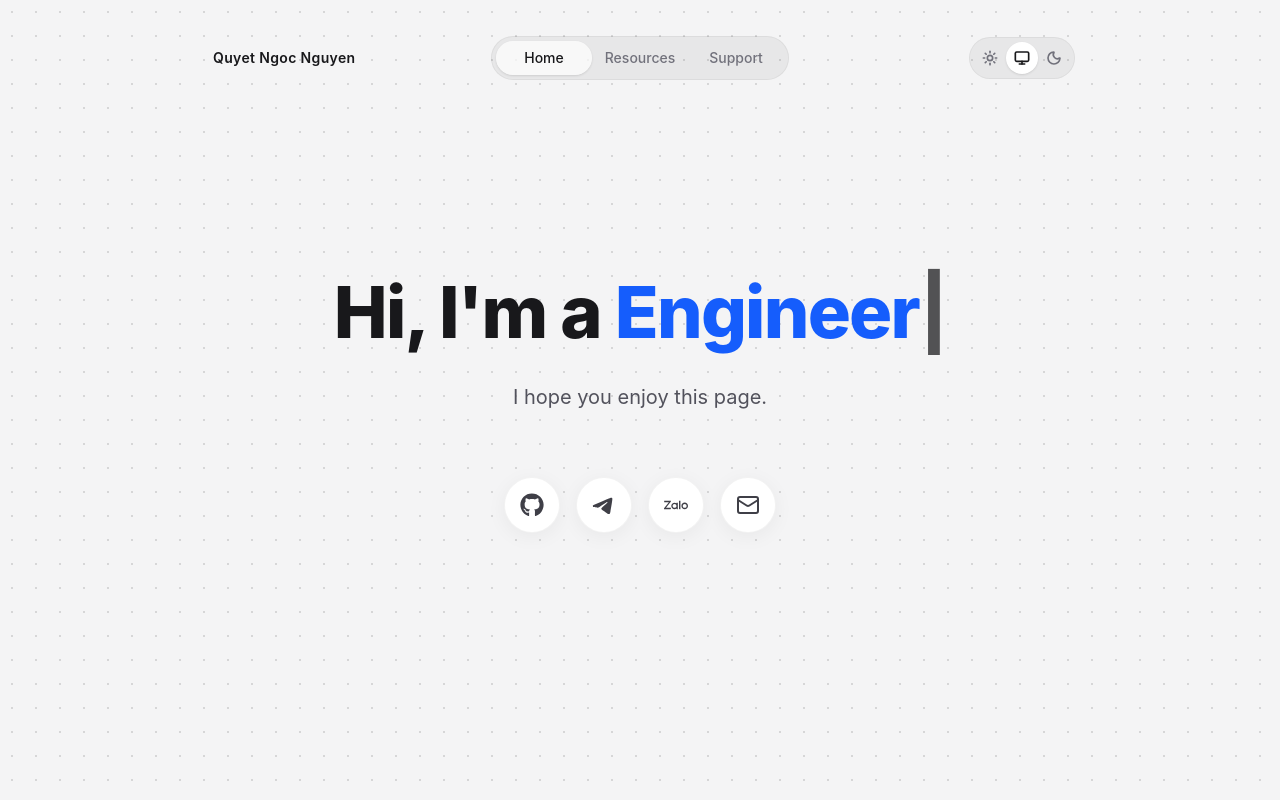
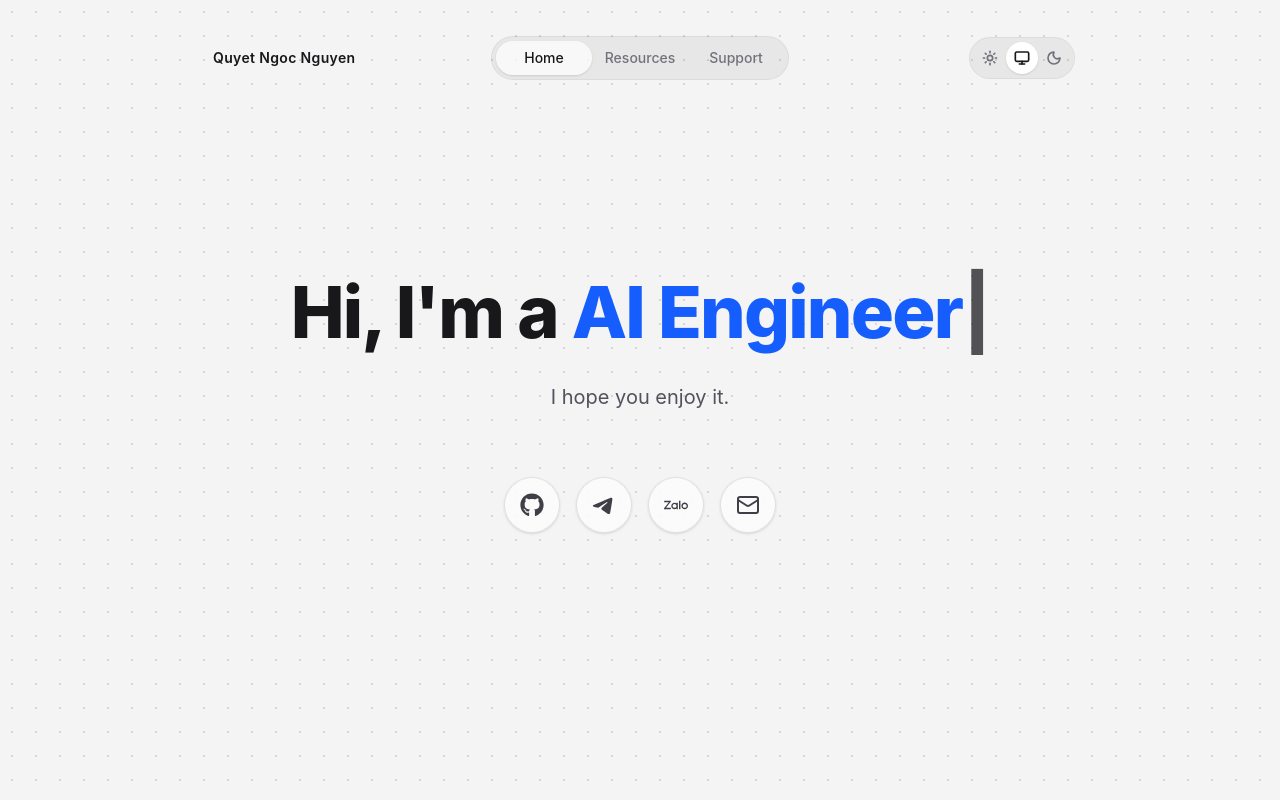
Before and after one commit to nnq962/new, a React (Vite) app: page / in a window 1280 px wide. Built offline with nearby package versions, Linux system fonts and the light colour scheme.

Commit message:
update: scrollbar, ready to apply animation

```diff
--- a/src/components/hero-section.tsx
+++ b/src/components/hero-section.tsx
@@ -4,7 +4,7 @@ import { FaGithub } from 'react-icons/fa';
 import { RiTelegram2Fill } from "react-icons/ri";
 import { SiZalo } from 'react-icons/si';
 
-const ROLES = ["Developer", "Engineer", "Worker", "Vibe coder"];
+const ROLES = ["Developer", "AI Engineer", "Worker", "Vibe coder"];
 
 const socialLinks = [
   { icon: FaGithub, href: 'https://github.com/nnq962', label: 'GitHub' },
@@ -52,7 +52,7 @@ export default function HeroSection() {
 
       {/* Subheading */}
       <p className="text-lg md:text-xl text-zinc-600 dark:text-gray-400 max-w-2xl mb-12 leading-relaxed transition-colors duration-500 md:duration-1000">
-        I hope you enjoy this page.
+        I hope you enjoy it.
       </p>
 
       {/* Social Links */}
@@ -66,12 +66,9 @@ export default function HeroSection() {
               target="_blank"
               rel="noopener noreferrer"
               aria-label={link.label}
-              className="group relative flex items-center justify-center w-14 h-14 rounded-full bg-white dark:bg-zinc-900 border border-black/5 dark:border-white/10 shadow-[0_4px_20px_rgba(0,0,0,0.05)] dark:shadow-[0_4px_20px_rgba(255,255,255,0.05)] hover:shadow-[0_8px_30px_rgba(0,0,0,0.1)] dark:hover:shadow-[0_8px_30px_rgba(255,255,255,0.1)] hover:scale-110 transition-all duration-300"
+              className="group relative flex items-center justify-center w-14 h-14 rounded-full bg-white/60 dark:bg-zinc-800/50 backdrop-blur-md border border-black/10 dark:border-white/10 shadow-sm hover:shadow-md hover:bg-white dark:hover:bg-zinc-700/60 hover:scale-110 transition-all duration-300"
             >
-              {/* Hover gradient background */}
-              <div className="absolute inset-0 rounded-full bg-gradient-to-tr from-sky-500/10 to-amber-500/10 dark:from-sky-500/20 dark:to-amber-500/15 opacity-0 group-hover:opacity-100 transition-opacity duration-300"></div>
-
-              <Icon className="w-6 h-6 text-zinc-700 dark:text-zinc-300 group-hover:text-sky-600 dark:group-hover:text-sky-400 transition-colors duration-300 relative z-10" />
+              <Icon className="w-6 h-6 text-zinc-700 dark:text-zinc-300 group-hover:text-zinc-900 dark:group-hover:text-white transition-colors duration-300 relative z-10" />
 
               {/* Tooltip */}
               <span className="absolute -bottom-10 opacity-0 group-hover:opacity-100 group-hover:translate-y-0 translate-y-2 transition-all duration-300 text-xs font-medium text-zinc-600 dark:text-zinc-300 bg-white dark:bg-zinc-800 px-2 py-1 rounded-md shadow-lg border border-black/5 dark:border-white/5 pointer-events-none">
--- a/src/components/resources-section.tsx
+++ b/src/components/resources-section.tsx
@@ -134,7 +134,7 @@ export default function ResourcesSection() {
                                         {/* Password */}
                                         <td className="px-6 py-4 text-center w-[20%]">
                                             {resource.password ? (
-                                                <span className="inline-flex items-center gap-1.5 px-3 py-1 rounded-full bg-amber-100/80 dark:bg-amber-500/10 border border-amber-200 dark:border-amber-500/20 text-amber-700 dark:text-amber-400 text-xs font-mono font-medium transition-colors duration-500 md:duration-1000">
+                                                <span className="inline-flex items-center gap-1.5 px-3 py-1 rounded-full bg-rose-100/80 dark:bg-rose-500/10 border border-rose-200 dark:border-rose-500/20 text-rose-700 dark:text-rose-400 text-xs font-mono font-medium transition-colors duration-500 md:duration-1000">
                                                     <Lock size={12} />
                                                     {resource.password}
                                                 </span>
@@ -152,7 +152,7 @@ export default function ResourcesSection() {
                                                 target="_blank"
                                                 rel="noopener noreferrer"
                                                 aria-label={`Download ${resource.title}`}
-                                                className="inline-flex items-center justify-center w-9 h-9 rounded-full bg-sky-100/80 dark:bg-sky-500/10 border border-sky-200 dark:border-sky-500/20 text-sky-600 dark:text-sky-400 hover:bg-sky-200 dark:hover:bg-sky-500/20 hover:scale-110 active:scale-95 transition-all duration-200"
+                                                className="inline-flex items-center justify-center w-9 h-9 rounded-full bg-emerald-100/80 dark:bg-emerald-500/10 border border-emerald-200 dark:border-emerald-500/20 text-emerald-600 dark:text-emerald-400 hover:bg-emerald-200 dark:hover:bg-emerald-500/20 hover:scale-110 active:scale-95 transition-all duration-200"
                                             >
                                                 <Download size={16} strokeWidth={2.5} />
                                             </a>
@@ -188,7 +188,7 @@ export default function ResourcesSection() {
                                 </p>
                                 <div className="flex items-center gap-2 mt-1.5">
                                     {resource.password ? (
-                                        <span className="inline-flex items-center gap-1 px-2 py-0.5 rounded-full bg-amber-100/80 dark:bg-amber-500/10 border border-amber-200 dark:border-amber-500/20 text-amber-700 dark:text-amber-400 text-[11px] font-mono font-medium transition-colors duration-500 md:duration-1000">
+                                        <span className="inline-flex items-center gap-1 px-2 py-0.5 rounded-full bg-rose-100/80 dark:bg-rose-500/10 border border-rose-200 dark:border-rose-500/20 text-rose-700 dark:text-rose-400 text-[11px] font-mono font-medium transition-colors duration-500 md:duration-1000">
                                             <Lock size={10} />
                                             {resource.password}
                                         </span>
@@ -209,7 +209,7 @@ export default function ResourcesSection() {
                                 target="_blank"
                                 rel="noopener noreferrer"
                                 aria-label={`Download ${resource.title}`}
-                                className="shrink-0 inline-flex items-center justify-center w-9 h-9 rounded-full bg-sky-100/80 dark:bg-sky-500/10 border border-sky-200 dark:border-sky-500/20 text-sky-600 dark:text-sky-400 hover:bg-sky-200 dark:hover:bg-sky-500/20 active:scale-95 transition-all duration-200"
+                                className="shrink-0 inline-flex items-center justify-center w-9 h-9 rounded-full bg-emerald-100/80 dark:bg-emerald-500/10 border border-emerald-200 dark:border-emerald-500/20 text-emerald-600 dark:text-emerald-400 hover:bg-emerald-200 dark:hover:bg-emerald-500/20 active:scale-95 transition-all duration-200"
                             >
                                 <Download size={16} strokeWidth={2.5} />
                             </a>
--- a/src/components/support.tsx
+++ b/src/components/support.tsx
@@ -1,4 +1,4 @@
-import { Coffee, Heart } from 'lucide-react';
+import { Coffee, Heart, Circle } from 'lucide-react';
 import qrImage from '../assets/qr.png';
 
 export default function SupportSection() {
@@ -32,8 +32,7 @@ export default function SupportSection() {
                         <div className="flex flex-col items-center gap-6 shrink-0">
                             {/* QR Code Container */}
                             <div className="group relative p-2">
-                                <div className="absolute inset-0 bg-amber-400/20 dark:bg-amber-400/10 rounded-2xl blur-2xl opacity-0 group-hover:opacity-100 transition-opacity duration-500"></div>
-                                <div className="relative rounded-2xl bg-white dark:bg-white/95 p-4 shadow-2xl border border-black/5 dark:border-white/10 transition-all duration-500 group-hover:scale-[1.02]">
+                                <div className="relative rounded-2xl bg-white/60 dark:bg-zinc-800/50 backdrop-blur-md p-4 shadow-xl border border-black/10 dark:border-white/10 transition-all duration-500 hover:scale-[1.05] hover:bg-white dark:hover:bg-zinc-700/60">
                                     <img
                                         src={qrImage}
                                         alt="Support QR Code"
@@ -45,8 +44,8 @@ export default function SupportSection() {
                             {/* Thank you note */}
                             <p className="inline-flex items-center gap-2 text-sm font-medium text-zinc-400 dark:text-zinc-500 transition-colors duration-500 md:duration-1000">
                                 Thank you for your support
-                                <span className="relative flex h-3.5 w-3.5 items-center justify-center">
-                                    <Heart size={14} className="animate-ping absolute inline-flex text-red-400 opacity-75 fill-current" />
+                                <span className="relative flex h-3 w-3 items-center justify-center">
+                                    <span className="animate-ping-slow absolute inline-flex h-full w-full rounded-full bg-red-400 opacity-75 translate-x-[-0.2px]"></span>
                                     <Heart size={14} className="relative inline-flex text-red-500 fill-current" />
                                 </span>
                             </p>
--- a/src/index.css
+++ b/src/index.css
@@ -21,3 +21,45 @@ body {
     scroll-snap-stop: always;
   }
 }
+
+@layer components {
+  /* Specific width for nested scrollable areas like tables */
+  .custom-scrollbar::-webkit-scrollbar {
+    width: 5px;
+  }
+
+  /* Hide the main scrollbar for a cleaner look */
+  #main-scroll-container::-webkit-scrollbar {
+    display: none;
+  }
+  #main-scroll-container {
+    -ms-overflow-style: none;  /* IE and Edge */
+    scrollbar-width: none;  /* Firefox */
+  }
+
+  ::-webkit-scrollbar-track {
+    background: transparent;
+  }
+
+  ::-webkit-scrollbar-thumb {
+    background: rgba(0, 0, 0, 0.1);
+    border-radius: 20px;
+  }
+
+  .dark ::-webkit-scrollbar-thumb {
+    background: rgba(255, 255, 255, 0.1);
+  }
+
+  ::-webkit-scrollbar-thumb:hover {
+    background: rgba(0, 0, 0, 0.2);
+  }
+
+  .dark ::-webkit-scrollbar-thumb:hover {
+    background: rgba(255, 255, 255, 0.2);
+  }
+
+  /* Custom Slow Ping Animation */
+  .animate-ping-slow {
+    animation: ping 1.5s cubic-bezier(0, 0, 0.2, 1) infinite;
+  }
+}
```
